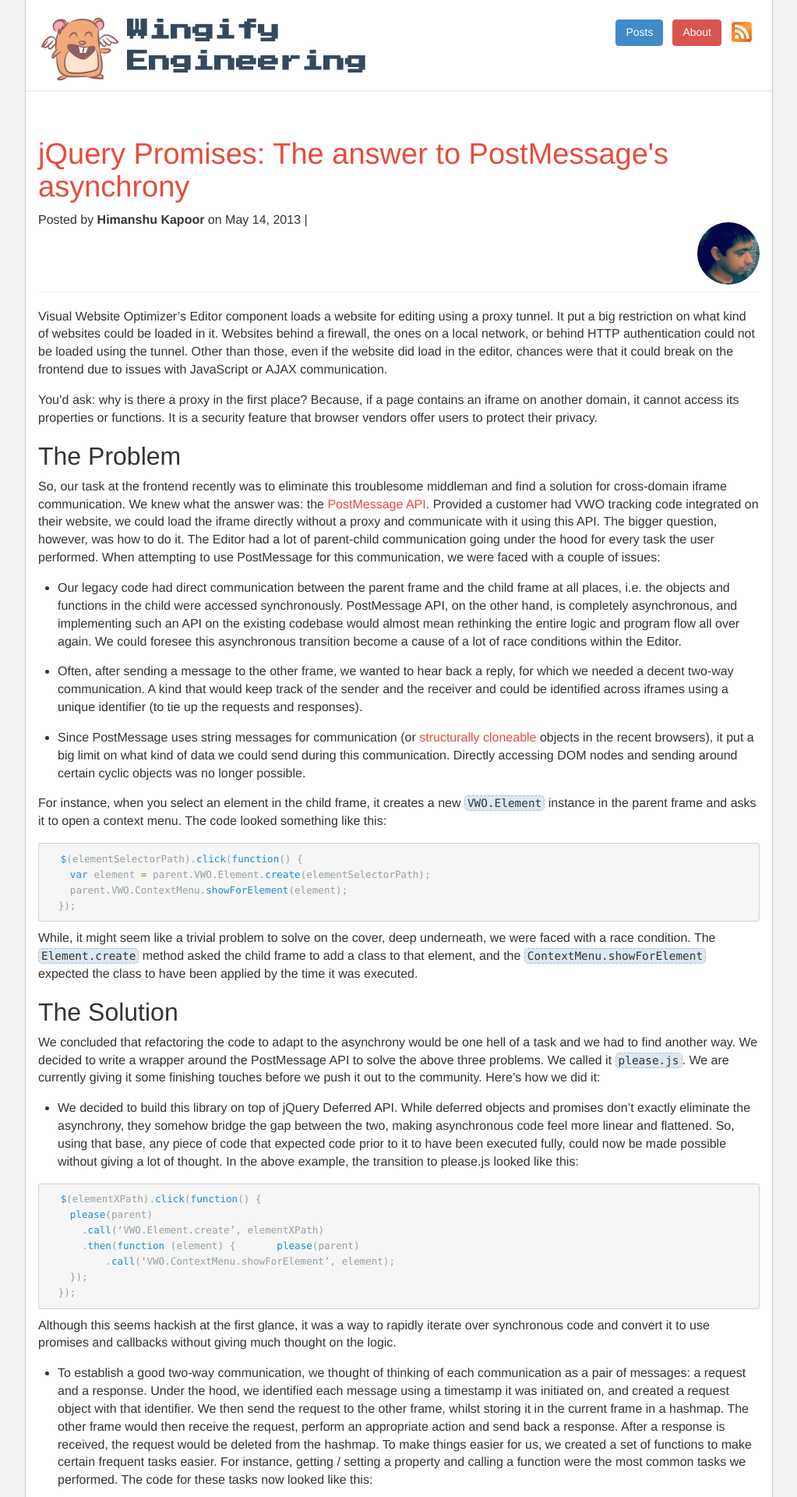
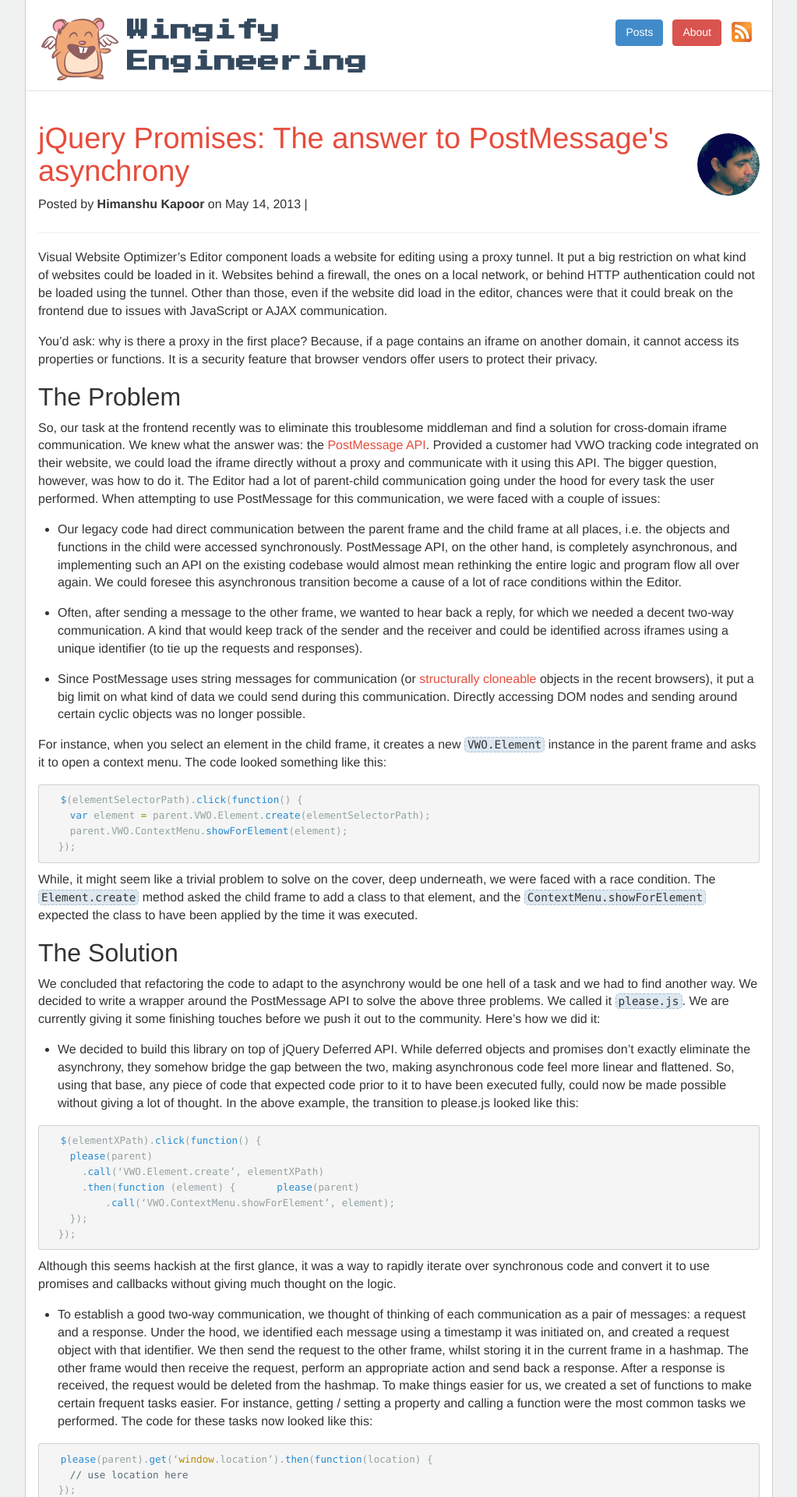
Before and after one commit to wingify/wingify.github.io, a Jekyll site: the page built from index.html, in a window 1280 px wide. Shown: the top 1920 px of the page at 78% size, without its empty margins (128-1151 px from the left). Built offline with Jekyll 4.4.1, drawn with Linux system fonts in a browser that asks for light colours; the list of posts is cut into pages by our own code; comment, search, counter and statistics services are not loaded.

Commit message:
fix breaking image in post header

```diff
--- a/_layouts/post.html
+++ b/_layouts/post.html
@@ -16,8 +16,8 @@
 </ul>
 
 <div class="page-header" style="margin-top: 0px">
-  <h1 style="float: left;"><a href='{{page.url}}'>{{page.title}}</a></h1>
   <img src="/images/team/{{page.authorslug}}.png" class="img-circle pull-right" style="width: 80px; height: 80px; margin-top: 14px;">
+  <h1><a href='{{page.url}}'>{{page.title}}</a></h1>
 <p style="float: left;">Posted by <strong>{{page.author}}</strong> on {{ page.date | date: "%B %e, %Y" }} | <small style="font-size: 16px;"><a href="{{page.url}}#disqus_thread"></a></small></p>
     <div style="clear: both;"></div>
 </div>
--- a/index.html
+++ b/index.html
@@ -5,8 +5,8 @@
 
 {% for post in paginator.posts %}
 <div class="page-header">
-    <h1 style="float: left;"><a href='{{post.url}}'>{{post.title}}</a></h1>
     <img src="/images/team/{{post.authorslug}}.png" class="img-circle pull-right" style="width: 80px; height: 80px; margin-top: 14px;">
+    <h1><a href='{{post.url}}'>{{post.title}}</a></h1>
     <p style="float: left;">Posted by <strong>{{post.author}}</strong> on {{ post.date | date: "%B %e, %Y" }} | <small style="font-size: 16px;"><a href="{{post.url}}#disqus_thread"></a></small></p>
     <div style="clear: both;"></div>
 </div>
```
